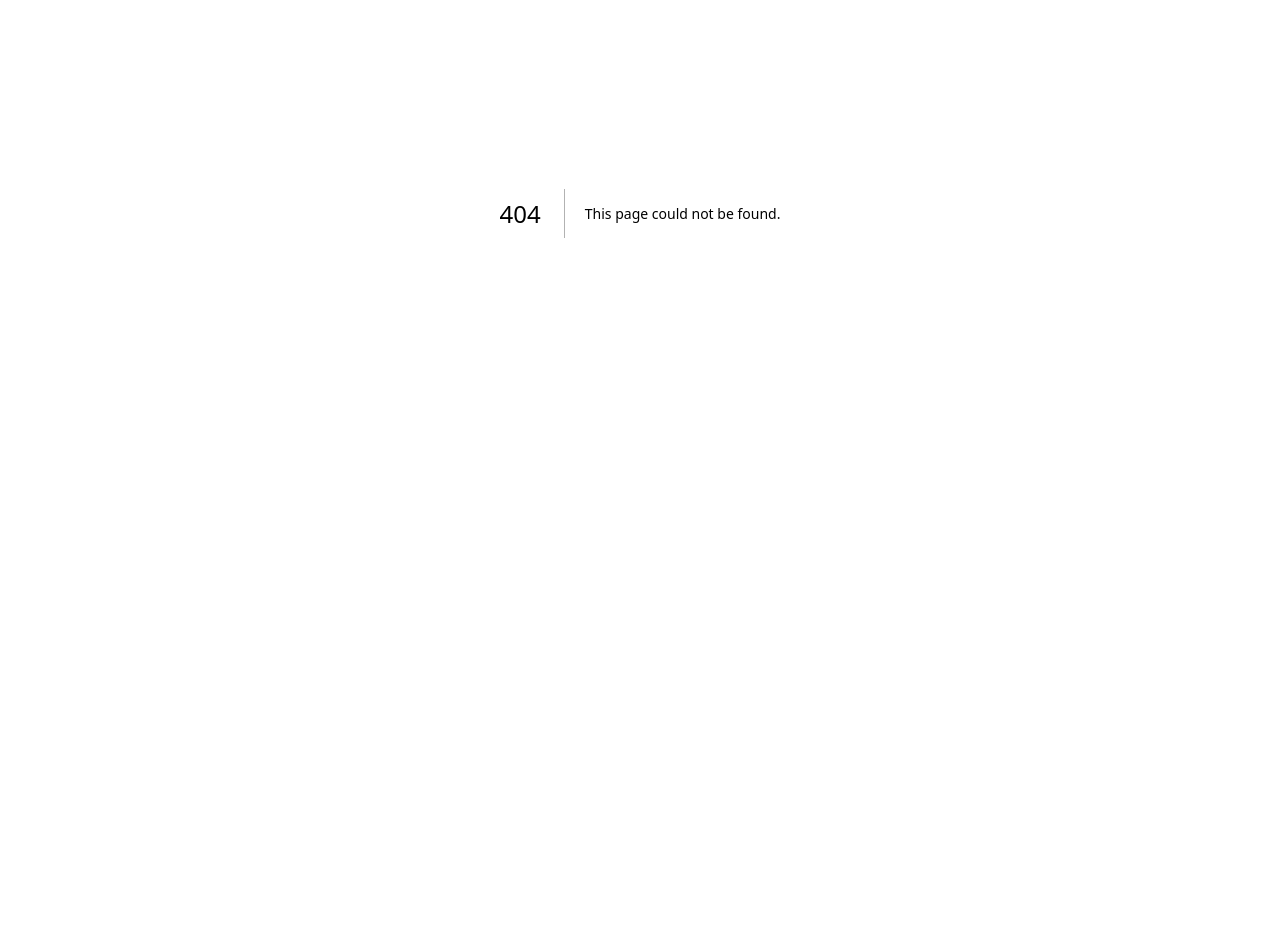
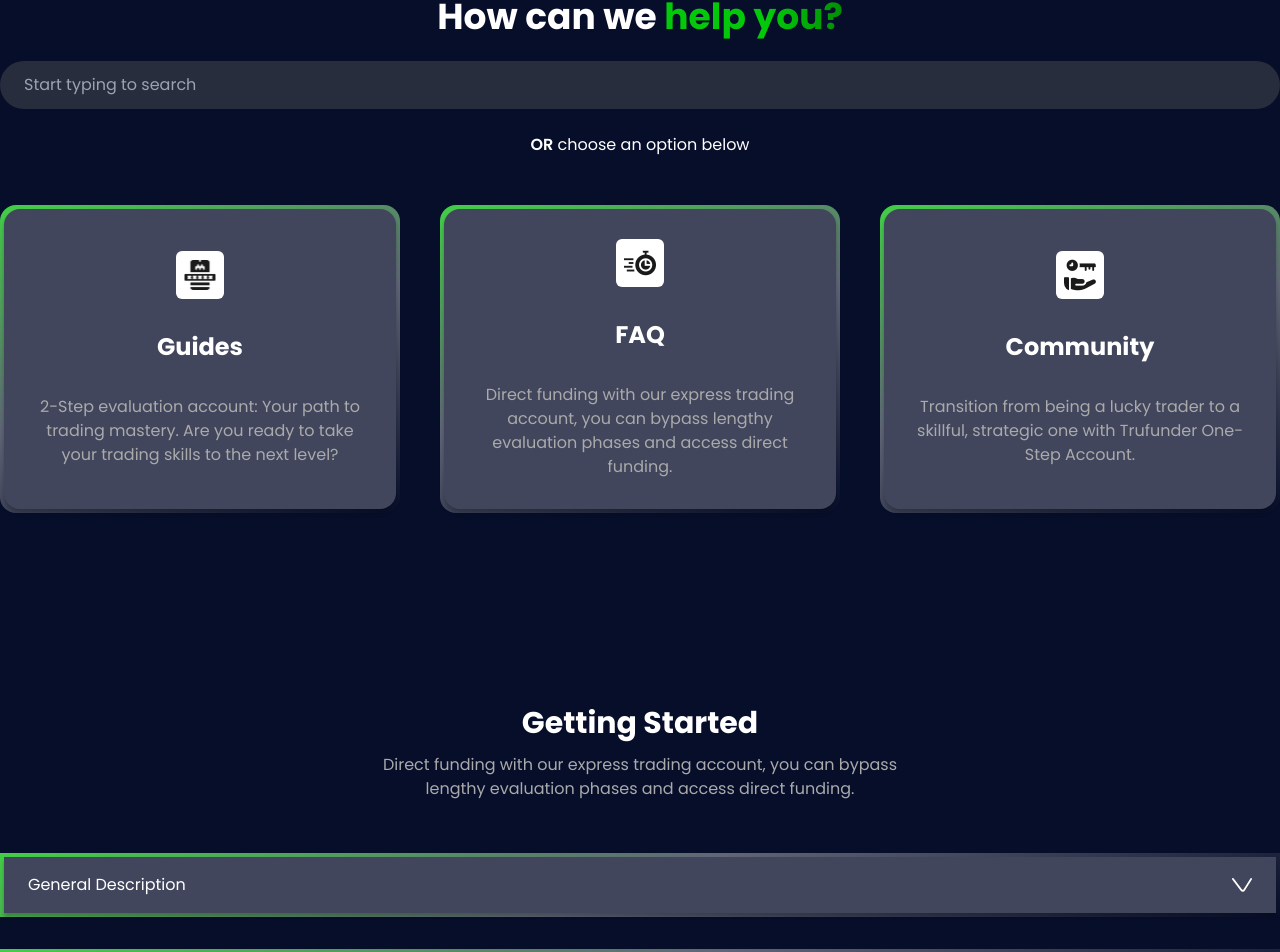
Before and after one commit to Tru-Funder/landing-page-2, a Next.js app: page /help-center in a window 1280 px wide. Before the commit this address had no page. Shown: the part 187-1139 px from the top of the page. Before the commit the page ends 800 px from the top, so only its background shows below. Built offline with nearby package versions, Linux system fonts and the light colour scheme.

Commit message:
create help center page

```diff
--- /dev/null
+++ b/src/app/(main)/help-center/page.tsx
@@ -0,0 +1,12 @@
+import GettingStarted from "@/components/main/help-center/getting-started";
+import HowCanWeHelpYou from "@/components/main/help-center/how-can-we-help-you";
+import React from "react";
+
+export default function Page() {
+  return (
+    <main>
+      <HowCanWeHelpYou />
+      <GettingStarted />
+    </main>
+  );
+}
--- a/src/components/main/footer/index.tsx
+++ b/src/components/main/footer/index.tsx
@@ -22,7 +22,7 @@ export default function Footer() {
             {/* Contacts */}
             <div className="grid gap-2">
               <h3 className="text-2xl font-bold">Contacts</h3>
-              <ul>
+              <ul className="grid gap-1">
                 {FOOTER_LINKS.contacts.map((link, i) => (
                   <li key={i}>
                     <Link href={link.url}>{link.title}</Link>
@@ -58,7 +58,7 @@ export default function Footer() {
           {/* Important Links */}
           <div className="grid gap-2">
             <h3 className="text-2xl font-bold">Important Links</h3>
-            <ul>
+            <ul className="grid gap-1">
               {FOOTER_LINKS.importantLinks.map((link, i) => (
                 <li key={i}>
                   <Link href={link.url}>{link.title}</Link>
@@ -70,7 +70,7 @@ export default function Footer() {
           {/* Models */}
           <div className="grid gap-2">
             <h3 className="text-2xl font-bold">Models</h3>
-            <ul>
+            <ul className="grid gap-1">
               {FOOTER_LINKS.models.map((link, i) => (
                 <li key={i}>
                   <Link href={link.url}>{link.title}</Link>
@@ -82,7 +82,7 @@ export default function Footer() {
           {/* Community */}
           <div className="grid gap-2">
             <h3 className="text-2xl font-bold">Community</h3>
-            <ul>
+            <ul className="grid gap-1">
               {FOOTER_LINKS.community.map((link, i) => (
                 <li key={i}>
                   <Link href={link.url}>{link.title}</Link>
--- /dev/null
+++ b/src/components/main/help-center/card.tsx
@@ -0,0 +1,33 @@
+import Image from "next/image";
+import React from "react";
+
+interface CardProps {
+  content: string;
+  icon: string;
+  title: string;
+}
+
+export default function Card({ content, icon, title }: CardProps) {
+  return (
+    <div className="bg-[linear-gradient(160deg,_#42CF46,_#ffffff5c,_transparent)] p-1 rounded-2xl">
+      <div
+        className={`text-white select-none w-full bg-[#41465C] h-[300px] p-6 rounded-2xl content-center grid gap-8 text-center shadow-[0px_4px_4px_0px_rgba(0,_0,_0,_0.25)]`}
+      >
+        <div className="w-12 h-12 bg-white mx-auto rounded-md grid items-center justify-items-center">
+          <span className="relative block w-8 rounded-lg overflow-hidden">
+            <Image
+              src={icon}
+              width={1000}
+              height={1000}
+              alt="Evaluation Icon"
+            />
+          </span>
+        </div>
+
+        <h3 className="text-2xl font-bold">{title}</h3>
+
+        <p className="text-neutral-700">{content}</p>
+      </div>
+    </div>
+  );
+}
--- /dev/null
+++ b/src/components/main/help-center/drop-down.tsx
@@ -0,0 +1,29 @@
+import Image from "next/image";
+import React from "react";
+
+interface DropDownProps {
+  title: string;
+}
+
+export default function DropDown({ title }: DropDownProps) {
+  return (
+    <div className="bg-[linear-gradient(160deg,_#42CF46,_#ffffff5c,_transparent)] p-1">
+      <div
+        className={`text-white select-none w-full bg-[#41465C] px-6 py-4 content-center grid gap-8 text-center shadow-[0px_4px_4px_0px_rgba(0,_0,_0,_0.25)]`}
+      >
+        <div className="grid grid-flow-col items-center justify-between">
+          <p>{title}</p>
+
+          <span className="block relative w-5">
+            <Image
+              src={"/assets/down-arrow.svg"}
+              width={1000}
+              height={1000}
+              alt="Down Arrow Icon"
+            />
+          </span>
+        </div>
+      </div>
+    </div>
+  );
+}
--- /dev/null
+++ b/src/components/main/help-center/getting-started.tsx
@@ -0,0 +1,23 @@
+import React from "react";
+import DropDown from "./drop-down";
+
+export default function GettingStarted() {
+  return (
+    <section className="bg-[#070E2A] py-24">
+      <div className="custom-container grid gap-3 text-white text-center">
+        <h2 className="text-3xl font-bold">Getting Started</h2>
+
+        <p className="text-neutral-700 max-w-xl mx-auto">
+          Direct funding with our express trading account, you can bypass
+          lengthy evaluation phases and access direct funding.
+        </p>
+
+        <div className="grid gap-8 mt-10">
+          <DropDown title="General Description" />
+          <DropDown title="Instruction Guides" />
+          <DropDown title="Policies, guidelines and licenses" />
+        </div>
+      </div>
+    </section>
+  );
+}
--- /dev/null
+++ b/src/components/main/help-center/how-can-we-help-you.tsx
@@ -0,0 +1,45 @@
+import React from "react";
+import Card from "./card";
+
+export default function HowCanWeHelpYou() {
+  return (
+    <section className="bg-[#070E2A] py-24">
+      <div className="custom-container grid gap-6 text-white text-center">
+        <h1 className="text-4xl font-bold">
+          How can we{" "}
+          <span className="bg-[linear-gradient(91deg,_#03C90A_58.27%,_#018905_103.02%)] bg-clip-text text-transparent">
+            help you?
+          </span>
+        </h1>
+
+        <input
+          type="text"
+          placeholder="Start typing to search"
+          className="bg-[#282D3E] rounded-full outline-none px-6 py-3 [filter:_drop-shadow(0px_4px_4px_rgba(170,_170,_170,_0.25))"
+        />
+
+        <p>
+          <span className="font-semibold">OR</span> choose an option below
+        </p>
+
+        <div className="grid grid-cols-3 gap-10 mt-6">
+          <Card
+            content="2-Step evaluation account: Your path to trading mastery. Are you ready to take your trading skills to the next level?"
+            icon="/assets/rating.svg"
+            title="Guides"
+          />
+          <Card
+            content="Direct funding with our express trading account, you can bypass lengthy evaluation phases and access direct funding."
+            icon="/assets/deadline.svg"
+            title="FAQ"
+          />
+          <Card
+            content="Transition from being a lucky trader to a skillful, strategic one with Trufunder One-Step Account."
+            icon="/assets/one-time-password.svg"
+            title="Community"
+          />
+        </div>
+      </div>
+    </section>
+  );
+}
--- a/src/components/main/home/hero/index.tsx
+++ b/src/components/main/home/hero/index.tsx
@@ -1,4 +1,4 @@
-import { Button, ICONS, Icon } from "@/ui";
+import { Button } from "@/ui";
 import Image from "next/image";
 import React from "react";
 
@@ -35,7 +35,14 @@ export default function Hero() {
         <div className={`grid grid-flow-col gap-6 w-max mx-auto`}>
           <Button variant="contained">Get Funded</Button>
           <Button variant="outlined">
-            <Icon types={ICONS.Discord} size={23} color="#008905" />
+            <span className="block relative w-6">
+              <Image
+                src={"/assets/green-white-discord.svg"}
+                width={1000}
+                height={1000}
+                alt="Discord Icon"
+              />
+            </span>{" "}
             Join Our Discord
           </Button>
         </div>
--- a/src/components/main/join-community/index.tsx
+++ b/src/components/main/join-community/index.tsx
@@ -1,4 +1,3 @@
-import { ICONS, Icon } from "@/ui";
 import Image from "next/image";
 import React from "react";
 
--- a/src/ui/icons/@types.ts
+++ /dev/null
@@ -1,8 +0,0 @@
-export interface BaseIconProps {
-  size: number;
-  color: string;
-}
-
-export enum ICONS {
-  Discord = "Discord",
-}
--- a/src/ui/icons/_index.tsx
+++ /dev/null
@@ -1,17 +0,0 @@
-import * as React from "react";
-import { BaseIconProps, ICONS } from "./@types";
-import { Discord } from "./discord";
-
-export interface IconProps extends BaseIconProps {
-  types: ICONS;
-}
-
-export function Icon({ color, size, types }: IconProps) {
-  switch (types) {
-    case ICONS.Discord:
-      return <Discord color={color} size={size} />;
-
-    default:
-      return <p>Pick an Icon</p>;
-  }
-}
--- a/src/ui/icons/discord.tsx
+++ /dev/null
@@ -1,27 +0,0 @@
-import React from "react";
-import { BaseIconProps } from "./@types";
-
-export function Discord({ color, size }: BaseIconProps) {
-  return (
-    <svg
-      width={size}
-      height={size * 0.7}
-      viewBox="0 0 23 17"
-      fill="none"
-      xmlns="http://www.w3.org/2000/svg"
-    >
-      <path
-        d="M17.0348 16.5L15.7433 15.0075C18.2647 14.3507 19.2487 12.6791 19.2487 12.6791C16.0508 15.6045 7.31818 15.7239 3.93583 12.6791C3.93583 12.6791 4.79679 14.2313 7.37968 15.0075L5.96524 16.5C1.66043 16.4403 0 13.6343 0 13.6343C0 7.42537 2.82888 2.47015 2.82888 2.47015C5.71925 0.5 8.36364 0.5 8.36364 0.5L8.54813 0.738806C4.98128 1.69403 3.44385 3.24627 3.44385 3.24627C7.62567 0.5 16.2353 0.738806 19.6176 3.24627C19.6791 3.18657 17.5882 1.57463 14.3289 0.738806L14.6364 0.5C14.6364 0.5 17.2807 0.5 20.1711 2.47015C20.1711 2.47015 23 7.42537 23 13.6343C23 13.6343 21.3396 16.4403 17.0348 16.5Z"
-        fill={color}
-      />
-      <path
-        d="M7.81017 11.8432C8.93099 11.8432 9.83958 10.9076 9.83958 9.75361C9.83958 8.59959 8.93099 7.66406 7.81017 7.66406C6.68936 7.66406 5.78076 8.59959 5.78076 9.75361C5.78076 10.9076 6.68936 11.8432 7.81017 11.8432Z"
-        fill="white"
-      />
-      <path
-        d="M14.9435 11.8432C16.0643 11.8432 16.9729 10.9076 16.9729 9.75361C16.9729 8.59959 16.0643 7.66406 14.9435 7.66406C13.8227 7.66406 12.9141 8.59959 12.9141 9.75361C12.9141 10.9076 13.8227 11.8432 14.9435 11.8432Z"
-        fill="white"
-      />
-    </svg>
-  );
-}
--- a/src/ui/index.tsx
+++ b/src/ui/index.tsx
@@ -1,4 +1 @@
 export { Button } from "./button";
-
-export { Icon } from "./icons/_index";
-export { ICONS } from "./icons/@types";
```
Also changed, not shown: public/assets/down-arrow.svg (added), public/assets/green-white-discord.svg (added).
